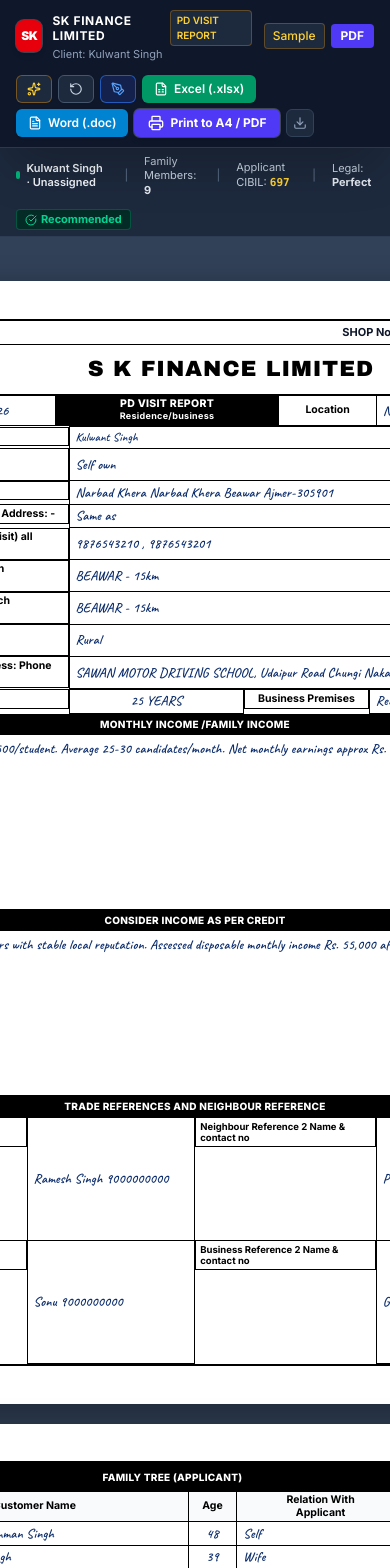
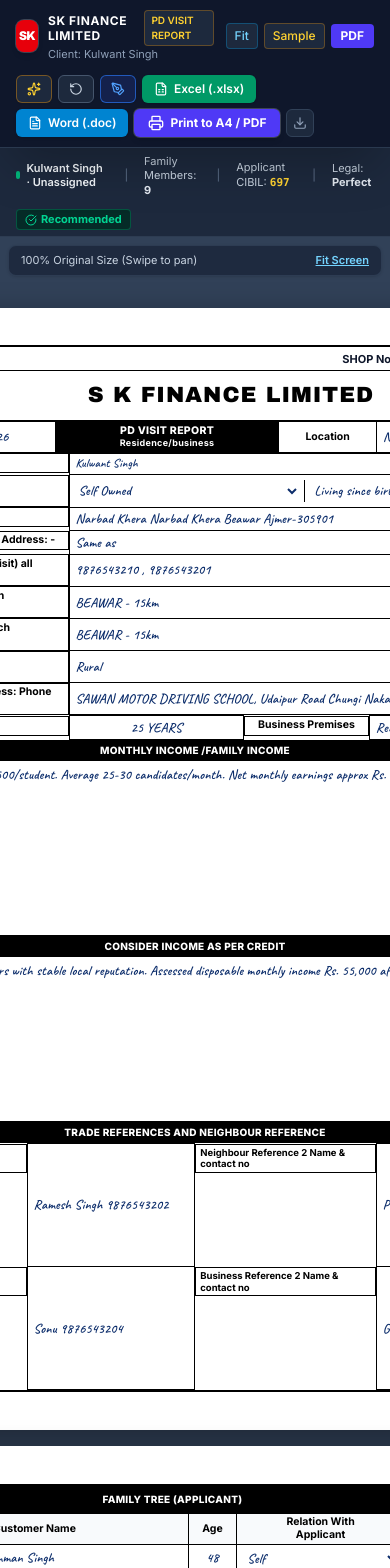
Before and after one commit to baru305901/PDform, a React (Vite) app: page / in a window 390 px wide. Shown: the top 1568 px of the page. Built offline with nearby package versions, Linux system fonts and the light colour scheme.

Commit message:
feat: add responsive fit-to-width and residence fields
- Implement fit-to-screen zoom functionality for better mobile usability.
- Add residence type dropdown and stability notes to the report.
- Update storage version to v2 to accommodate new schema changes.

```diff
--- a/src/App.tsx
+++ b/src/App.tsx
@@ -14,7 +14,7 @@
 import { exportToExcel, exportToWord, exportToJson } from './utils/exportUtils';
 import { CheckCircle, AlertCircle, Info, ChevronRight } from 'lucide-react';
 
-const STORAGE_KEY = 'sk_finance_pd_report_state_v1';
+const STORAGE_KEY = 'sk_finance_pd_report_state_v2';
 
 export default function App() {
   // Load saved state or default to sampleKulwantSingh
@@ -149,6 +149,31 @@
     reader.readAsText(file);
   };
 
+  // Toggle responsive fit-to-screen scale on mobile or desktop
+  const handleFitToWidth = () => {
+    const viewportWidth = window.innerWidth;
+    // 210mm = ~794px at standard 96 DPI
+    if (viewportWidth < 820) {
+      if (zoom < 0.95) {
+        setZoom(1.0);
+        showToast('Reset to 100% full view (swipe to pan)');
+      } else {
+        const calculatedScale = Math.min(1.0, Math.max(0.35, (viewportWidth - 20) / 794));
+        setZoom(Number(calculatedScale.toFixed(2)));
+        showToast(`Fit to screen: ${Math.round(calculatedScale * 100)}%`);
+      }
+    } else {
+      if (zoom === 1.0) {
+        const calculatedScale = Math.min(1.0, Math.max(0.65, (viewportWidth - 48) / 794));
+        setZoom(Number(calculatedScale.toFixed(2)));
+        showToast(`Fit to screen: ${Math.round(calculatedScale * 100)}%`);
+      } else {
+        setZoom(1.0);
+        showToast('Reset to 100% view');
+      }
+    }
+  };
+
   // Quick stats calculation
   const totalFamilyCount = reportData.familyMembers.filter(
     (m) => m.name.trim() !== ''
@@ -166,6 +191,7 @@
         onImportJson={handleImportJson}
         zoom={zoom}
         setZoom={setZoom}
+        onFitToWidth={handleFitToWidth}
         fontMode={fontMode}
         setFontMode={setFontMode}
         viewMode={viewMode}
@@ -209,20 +235,43 @@
       </div>
 
       {/* Main Content Area */}
-      <div className="flex w-full justify-center">
+      <div className="flex w-full max-w-full justify-center overflow-x-hidden min-w-0">
         {/* Split Screen Sidebar Editor */}
         {viewMode === 'split' && (
           <FormEditorSidebar data={reportData} onChange={handleFieldChange} />
         )}
 
-        {/* Paper Document Canvas */}
-        <main
-          className="flex-1 flex flex-col items-center justify-start py-6 px-2 overflow-x-auto"
-          style={{
-            transform: zoom !== 1.0 ? `scale(${zoom})` : undefined,
-            transformOrigin: 'top center'
-          }}
-        >
+        {/* Paper Document Canvas Outer Scrollable Container */}
+        <div className="flex-1 min-w-0 w-full max-w-full overflow-x-auto p-2 sm:p-4 mobile-sheet-viewport touch-pan-x flex flex-col items-center">
+          {/* Mobile quick scroll/fit hint bar */}
+          <div className="no-print sm:hidden w-full max-w-[210mm] flex items-center justify-between bg-slate-800/90 border border-slate-700/80 rounded-lg px-3 py-1.5 mb-2 text-[11px] text-slate-300 shadow-sm">
+            <span>
+              {zoom < 0.95 ? `Fit to Screen (${Math.round(zoom * 100)}%)` : '100% Original Size (Swipe to pan)'}
+            </span>
+            <button
+              type="button"
+              onClick={handleFitToWidth}
+              className="text-sky-300 hover:text-white font-semibold underline ml-2"
+            >
+              {zoom < 0.95 ? 'View 100%' : 'Fit Screen'}
+            </button>
+          </div>
+
+          <div
+            className="flex flex-col items-center justify-start transition-all duration-150"
+            style={{
+              width: zoom < 1.0 ? `${794 * zoom}px` : undefined,
+              maxWidth: '100%'
+            }}
+          >
+            <main
+              className="flex flex-col items-center justify-start py-2 sm:py-4 transition-transform duration-150"
+              style={{
+                transform: zoom !== 1.0 ? `scale(${zoom})` : undefined,
+                transformOrigin: 'top center',
+                width: '210mm'
+              }}
+            >
           {/* Continuous Mode (All 3 Pages) */}
           {(viewMode === 'continuous' || viewMode === 'split') && (
             <div className="space-y-6">
@@ -308,6 +357,8 @@
             </div>
           )}
         </main>
+          </div>
+        </div>
       </div>
 
       {/* Floating Notification Toast */}
--- a/src/components/FormEditorSidebar.tsx
+++ b/src/components/FormEditorSidebar.tsx
@@ -139,19 +139,44 @@
             <div className="grid grid-cols-2 gap-2">
               <div>
                 <label className="text-slate-400 block mb-1">Residence Type</label>
+                <select
+                  value={data.residenceType || 'Self Owned'}
+                  onChange={(e) => onChange('residenceType', e.target.value)}
+                  className="w-full bg-slate-800 border border-slate-700 rounded px-2.5 py-1.5 text-white focus:outline-blue-500"
+                >
+                  <option value="Self Owned">Self Owned</option>
+                  <option value="Rented">Rented</option>
+                  <option value="Company Provided">Company Provided</option>
+                </select>
+              </div>
+              <div>
+                <label className="text-slate-400 block mb-1">Stability Notes / Vintage</label>
                 <input
                   type="text"
-                  value={data.residenceType}
-                  onChange={(e) => onChange('residenceType', e.target.value)}
+                  value={data.residenceStabilityNotes || ''}
+                  onChange={(e) => onChange('residenceStabilityNotes', e.target.value)}
+                  placeholder="e.g. 15 yrs stay, ancestral"
                   className="w-full bg-slate-800 border border-slate-700 rounded px-2.5 py-1.5 text-white focus:outline-blue-500"
                 />
               </div>
+            </div>
+
+            <div className="grid grid-cols-2 gap-2">
               <div>
                 <label className="text-slate-400 block mb-1">Location Type</label>
                 <input
                   type="text"
                   value={data.locationType}
                   onChange={(e) => onChange('locationType', e.target.value)}
+                  className="w-full bg-slate-800 border border-slate-700 rounded px-2.5 py-1.5 text-white focus:outline-blue-500"
+                />
+              </div>
+              <div>
+                <label className="text-slate-400 block mb-1">Dist. Nearest Branch</label>
+                <input
+                  type="text"
+                  value={data.distNearestBranch}
+                  onChange={(e) => onChange('distNearestBranch', e.target.value)}
                   className="w-full bg-slate-800 border border-slate-700 rounded px-2.5 py-1.5 text-white focus:outline-blue-500"
                 />
               </div>
--- a/src/components/HeaderBar.tsx
+++ b/src/components/HeaderBar.tsx
@@ -24,6 +24,7 @@
   onImportJson: (file: File) => void;
   zoom: number;
   setZoom: (z: number) => void;
+  onFitToWidth?: () => void;
   fontMode: 'script' | 'formal';
   setFontMode: (m: 'script' | 'formal') => void;
   viewMode: 'continuous' | 'p1' | 'p2' | 'p3' | 'split';
@@ -40,6 +41,7 @@
   onImportJson,
   zoom,
   setZoom,
+  onFitToWidth,
   fontMode,
   setFontMode,
   viewMode,
@@ -95,6 +97,16 @@
 
           {/* Quick preset selector on mobile */}
           <div className="flex md:hidden items-center gap-1.5">
+            {onFitToWidth && (
+              <button
+                type="button"
+                onClick={onFitToWidth}
+                className="text-xs bg-slate-800 text-sky-300 hover:text-white px-2 py-1 rounded font-medium border border-sky-500/30 transition active:scale-95"
+                title="Fit sheet to phone screen width"
+              >
+                {zoom < 0.95 ? '100%' : 'Fit'}
+              </button>
+            )}
             <button
               onClick={() => onLoadSample('kulwant')}
               className="text-xs bg-slate-800 text-amber-300 px-2 py-1 rounded font-medium border border-amber-500/30"
@@ -260,6 +272,16 @@
             >
               <Maximize2 className="w-3 h-3" />
             </button>
+            {onFitToWidth && (
+              <button
+                type="button"
+                onClick={onFitToWidth}
+                className="px-1.5 py-0.5 text-[10px] text-sky-400 hover:text-white font-medium transition rounded ml-0.5 border-l border-slate-700"
+                title="Fit sheet to screen width"
+              >
+                Fit
+              </button>
+            )}
           </div>
 
           <div className="h-5 w-px bg-slate-700 mx-0.5 hidden sm:block"></div>
--- a/src/components/Page1Report.tsx
+++ b/src/components/Page1Report.tsx
@@ -109,17 +109,32 @@
                 Stability & Residence type<br />
                 <span style={{ fontSize: '9px', fontWeight: 500 }}>(Own/Rented/Company Provided)</span>
               </td>
-              <td>
-                <div style={{ display: 'flex', alignItems: 'center', justifyContent: 'space-between', gap: '8px' }}>
-                  <input
-                    type="text"
-                    value={data.residenceType}
-                    onChange={(e) => onChange('residenceType', e.target.value)}
-                    className="form-input handwritten font-semibold"
-                    style={{ width: '60%' }}
-                    placeholder="e.g. Self own / Rented"
-                  />
-                  <span style={{ fontSize: '10px', fontWeight: 700 }}>NA</span>
+              <td style={{ padding: '1px 3px' }}>
+                <div style={{ display: 'flex', alignItems: 'center', width: '100%', gap: '4px' }}>
+                  {/* Left 50%: Dropdown */}
+                  <div style={{ width: '50%', borderRight: '1px solid #000', paddingRight: '4px' }}>
+                    <select
+                      value={data.residenceType || 'Self Owned'}
+                      onChange={(e) => onChange('residenceType', e.target.value)}
+                      className="form-input handwritten font-semibold cursor-pointer"
+                      style={{ width: '100%', background: 'transparent', height: '22px' }}
+                    >
+                      <option value="Self Owned">Self Owned</option>
+                      <option value="Rented">Rented</option>
+                      <option value="Company Provided">Company Provided</option>
+                    </select>
+                  </div>
+                  {/* Right 50%: Flexible text input for stability notes */}
+                  <div style={{ width: '50%', paddingLeft: '4px' }}>
+                    <input
+                      type="text"
+                      value={data.residenceStabilityNotes || ''}
+                      onChange={(e) => onChange('residenceStabilityNotes', e.target.value)}
+                      className="form-input handwritten"
+                      style={{ width: '100%' }}
+                      placeholder="Stay stability / years at address..."
+                    />
+                  </div>
                 </div>
               </td>
             </tr>
--- a/src/components/Page2Report.tsx
+++ b/src/components/Page2Report.tsx
@@ -134,13 +134,29 @@
                   />
                 </td>
                 <td>
-                  <input
-                    type="text"
-                    className="form-input handwritten"
+                  <select
+                    className="form-input handwritten cursor-pointer bg-transparent"
                     value={member.relation}
                     onChange={(e) => onUpdateFamilyMember(index, 'relation', e.target.value)}
-                    placeholder={index === 0 ? 'Self' : 'Relation'}
-                  />
+                    style={{ width: '100%', height: '22px' }}
+                  >
+                    <option value="">-- Select --</option>
+                    <option value="Self">Self</option>
+                    <option value="Father">Father</option>
+                    <option value="Mother">Mother</option>
+                    <option value="Wife">Wife</option>
+                    <option value="Son">Son</option>
+                    <option value="Daughter">Daughter</option>
+                    <option value="Brother">Brother</option>
+                    <option value="Sister">Sister</option>
+                    <option value="Grandfather">Grandfather</option>
+                    <option value="Grandmother">Grandmother</option>
+                    <option value="Other">Other</option>
+                    {member.relation &&
+                      !['Self', 'Father', 'Mother', 'Wife', 'Son', 'Daughter', 'Brother', 'Sister', 'Grandfather', 'Grandmother', 'Other', ''].includes(member.relation) && (
+                        <option value={member.relation}>{member.relation}</option>
+                      )}
+                  </select>
                 </td>
                 <td className="relative">
                   <div className="flex items-center justify-between">
--- a/src/index.css
+++ b/src/index.css
@@ -16,18 +16,29 @@
 /* Strict A4 Paper Dimensions (210mm x 297mm) */
 .a4-page {
   width: 210mm;
+  min-width: 210mm;
+  max-width: 210mm;
   height: 297mm;
   max-height: 297mm;
   min-height: 297mm;
   padding: 10mm 12mm;
-  margin: 20px auto;
+  margin: 16px auto;
   background: #ffffff;
   box-shadow: 0 10px 30px rgba(0, 0, 0, 0.4);
   position: relative;
   overflow: hidden;
   display: flex;
   flex-direction: column;
+  flex-shrink: 0;
   transition: transform 0.2s ease-in-out;
+}
+
+/* Mobile responsive scrollable sheet container */
+.mobile-sheet-viewport {
+  width: 100%;
+  max-width: 100%;
+  overflow-x: auto;
+  -webkit-overflow-scrolling: touch;
 }
 
 /* Inner bordered sheet matching physical document frame */
@@ -150,6 +161,11 @@
   margin: 0;
 }
 
+select.form-input {
+  cursor: pointer;
+  padding-right: 14px;
+}
+
 @media print {
   html, body {
     width: 210mm !important;
@@ -162,8 +178,16 @@
   .no-print {
     display: none !important;
   }
+  .mobile-sheet-viewport {
+    overflow: visible !important;
+    width: 210mm !important;
+    padding: 0 !important;
+    margin: 0 !important;
+  }
   .a4-page {
     width: 210mm !important;
+    min-width: 210mm !important;
+    max-width: 210mm !important;
     height: 297mm !important;
     max-height: 297mm !important;
     min-height: 297mm !important;
@@ -176,6 +200,7 @@
     break-inside: avoid !important;
     overflow: hidden !important;
     transform: none !important;
+    flex-shrink: 0 !important;
   }
   .a4-page:last-child {
     page-break-after: auto !important;
@@ -184,9 +209,12 @@
   .hole-punch {
     display: none !important;
   }
-  .form-input, .form-textarea {
+  .form-input, .form-textarea, select.form-input {
     background: transparent !important;
     outline: none !important;
     border-color: transparent !important;
+    -webkit-appearance: none !important;
+    -moz-appearance: none !important;
+    appearance: none !important;
   }
 }
--- a/src/sampleData.ts
+++ b/src/sampleData.ts
@@ -5,7 +5,8 @@
   visitDate: '03/10/2026',
   visitLocation: 'Narbad Khera',
   customerName: 'Kulwant Singh',
-  residenceType: 'Self own',
+  residenceType: 'Self Owned',
+  residenceStabilityNotes: 'Living since birth (approx 48 yrs) - Stable ancestral stay',
   propertyAddress: 'Narbad Khera Narbad Khera Beawar Ajmer-305901',
   permanentAddress: 'Same as',
   contactNumbers: '9876543210 , 9876543201',
@@ -17,19 +18,19 @@
   businessPremises: 'Rent / Ram Lal - 9876543210',
   monthlyIncomeDetails: 'Driving training fees @ Rs. 3,500/student. Average 25-30 candidates/month. Net monthly earnings approx Rs. 75,000 to Rs. 85,000.',
   considerIncomeDetails: 'Assessed business vintage 25 yrs with stable local reputation. Assessed disposable monthly income Rs. 55,000 after business fuel and maintenance expenses.',
-  neighbourRef1: 'Ramesh Singh 9000000000',
-  neighbourRef2: 'Pushpendra Singh 9000000000',
-  businessRef1: 'Sonu 9000000000',
-  businessRef2: 'Ganpat Singh 9000000000',
+  neighbourRef1: 'Ramesh Singh 9876543202',
+  neighbourRef2: 'Pushpendra Singh 9876543203',
+  businessRef1: 'Sonu 9876543204',
+  businessRef2: 'Ganpat Singh 9876543205',
   familyMembers: [
     { id: '1', name: 'Kulwant Singh s/o Chimman Singh', age: '48', relation: 'Self', business: 'Driving School' },
     { id: '2', name: 'Rekha w/o Kulwant Singh', age: '39', relation: 'Wife', business: 'House wife' },
     { id: '3', name: 'Chitransha d/o Kulwant Singh', age: '20', relation: 'Daughter', business: 'Student' },
-    { id: '4', name: 'Manshika d/o Kulwant Singh', age: '18', relation: '--', business: '--' },
-    { id: '5', name: 'Bhumika d/o Kulwant Singh', age: '16', relation: '--', business: '--' },
-    { id: '6', name: 'Chandra Kanta d/o Kulwant Singh', age: '12', relation: '--', business: '--' },
-    { id: '7', name: 'Kushumlatta d/o Kulwant Singh', age: '10', relation: '--', business: '--' },
-    { id: '8', name: 'Supriya d/o Kulwant Singh', age: '7', relation: '--', business: '--' },
+    { id: '4', name: 'Manshika d/o Kulwant Singh', age: '18', relation: 'Daughter', business: 'Student' },
+    { id: '5', name: 'Bhumika d/o Kulwant Singh', age: '16', relation: 'Daughter', business: 'Student' },
+    { id: '6', name: 'Chandra Kanta d/o Kulwant Singh', age: '12', relation: 'Daughter', business: 'Student' },
+    { id: '7', name: 'Kushumlatta d/o Kulwant Singh', age: '10', relation: 'Daughter', business: 'Student' },
+    { id: '8', name: 'Supriya d/o Kulwant Singh', age: '7', relation: 'Daughter', business: 'Student' },
     { id: '9', name: 'Parag Raj Singh s/o Kulwant Singh', age: '1', relation: 'Son', business: '--' },
     { id: '10', name: '', age: '', relation: '', business: '' }
   ],
@@ -57,7 +58,7 @@
   legalStatus: 'Perfect',
   propertyTitle: 'Reg. GP PATTA',
   propertyOwner: 'REKHA DEVI',
-  electricityDetails: 'K.No. 2109482901 - Name: Rekha Devi w/o Kulwant Singh (Paid regular)',
+  electricityDetails: 'K.No. 100000000001 - Name: Rekha Devi w/o Kulwant Singh (Paid regular)',
   marketValue: 'Rs. 24,50,000 /-',
   endUseLoan: 'Business expansion & vehicle fleet upgrade',
   monthlyEmiPaid: 'Comfortably serviceable via driving school cash flow',
@@ -81,10 +82,11 @@
   visitDate: '04/10/2026',
   visitLocation: 'Mansarovar, Jaipur',
   customerName: 'Rajesh Kumar Sharma',
-  residenceType: 'Self own',
+  residenceType: 'Self Owned',
+  residenceStabilityNotes: 'Own residence since 2012 (14+ yrs stay)',
   propertyAddress: 'Plot No. 124, Sector 7, Mansarovar, Jaipur - 302020',
   permanentAddress: 'Same as',
-  contactNumbers: '9414012345 , 9829054321',
+  contactNumbers: '9876543211 , 9876543212',
   distNearestBranch: 'JAIPUR MANSAROVAR - 3.5km',
   distSourcingBranch: 'JAIPUR MANSAROVAR - 3.5km',
   locationType: 'Urban',
@@ -93,10 +95,10 @@
   businessPremises: 'Self Owned Shop',
   monthlyIncomeDetails: 'Daily sales Rs. 28,000 - Rs. 35,000. Gross monthly turnover ~Rs. 9,50,000. Net margin 14-16%. Assessed net monthly profit Rs. 1,40,000.',
   considerIncomeDetails: 'Assessed monthly disposable income Rs. 1,15,000 based on bank credits, QR code transaction sheets, and supplier invoices.',
-  neighbourRef1: 'Kailash Meena 9414112233',
-  neighbourRef2: 'Satish Agarwal 9829223344',
-  businessRef1: 'Goyal Wholesalers 9828334455',
-  businessRef2: 'Shree Krishna Traders 9414445566',
+  neighbourRef1: 'Kailash Meena 9876543213',
+  neighbourRef2: 'Satish Agarwal 9876543214',
+  businessRef1: 'Goyal Wholesalers 9876543215',
+  businessRef2: 'Shree Krishna Traders 9876543216',
   familyMembers: [
     { id: '1', name: 'Rajesh Kumar Sharma s/o O.P. Sharma', age: '44', relation: 'Self', business: 'Grocery Business' },
     { id: '2', name: 'Sunita Sharma w/o Rajesh Sharma', age: '41', relation: 'Wife', business: 'Assists in store' },
@@ -128,7 +130,7 @@
   legalStatus: 'Perfect',
   propertyTitle: 'JDA Approved Patta & Registered Sale Deed',
   propertyOwner: 'RAJESH KUMAR SHARMA & SUNITA SHARMA',
-  electricityDetails: 'K.No. 3201948572 - Name: Rajesh Kumar Sharma (Paid regular)',
+  electricityDetails: 'K.No. 100000000002 - Name: Rajesh Kumar Sharma (Paid regular)',
   marketValue: 'Rs. 82,00,000 /-',
   endUseLoan: 'Working capital & stock procurement for festival season',
   monthlyEmiPaid: 'Comfortably covered (FOIR ~ 32%)',
@@ -152,7 +154,8 @@
   visitDate: new Date().toLocaleDateString('en-GB'),
   visitLocation: '',
   customerName: '',
-  residenceType: 'Self own',
+  residenceType: 'Self Owned',
+  residenceStabilityNotes: '',
   propertyAddress: '',
   permanentAddress: '',
   contactNumbers: '',
--- a/src/types.ts
+++ b/src/types.ts
@@ -15,6 +15,7 @@
   // Borrower & Residence Details
   customerName: string;
   residenceType: string;
+  residenceStabilityNotes?: string;
   propertyAddress: string;
   permanentAddress: string;
   contactNumbers: string;
--- a/src/utils/exportUtils.ts
+++ b/src/utils/exportUtils.ts
@@ -13,7 +13,7 @@
       ['DATE OF VISIT', data.visitDate],
       ['VISIT LOCATION', data.visitLocation],
       ['CUSTOMER NAME', custName],
-      ['STABILITY & RESIDENCE TYPE', data.residenceType],
+      ['STABILITY & RESIDENCE TYPE', data.residenceStabilityNotes ? `${data.residenceType} - ${data.residenceStabilityNotes}` : data.residenceType],
       ['PROPERTY ADDRESS', data.propertyAddress],
       ['PERMANENT / CURRENT ADDRESS', data.permanentAddress],
       ['CONTACT NUMBERS (VERIFIED)', data.contactNumbers],
@@ -173,7 +173,7 @@
           </tr>
           <tr>
             <td><b>Stability & Residence type:</b></td>
-            <td colspan="3">${data.residenceType}</td>
+            <td colspan="3">${data.residenceType}${data.residenceStabilityNotes ? ` (${data.residenceStabilityNotes})` : ''}</td>
           </tr>
           <tr>
             <td><b>Property address:</b></td>
```
